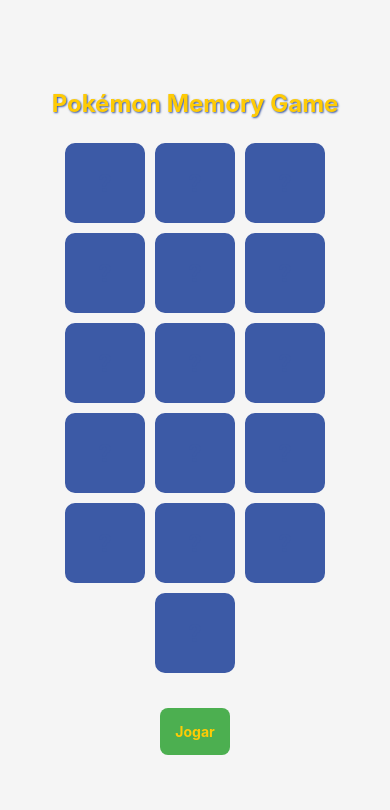
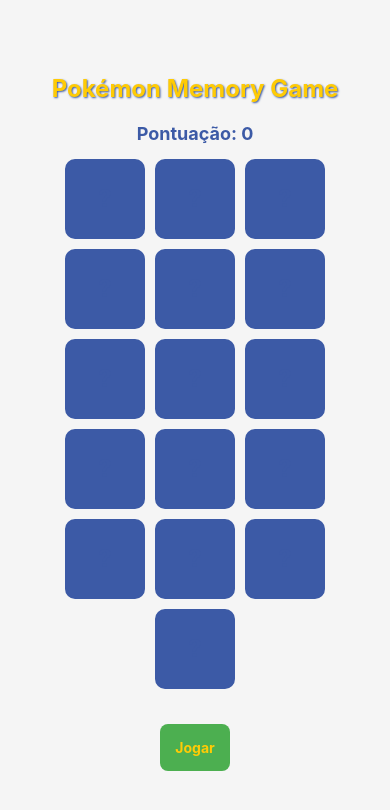
Before and after one commit to MuriloDeSouza/Jogo_da_Memoria, a React Native app in the folder JogodaMemoria/: screen / in a window 390 px wide. Shown: the top 810 px of the page. Built offline with nearby package versions, Linux system fonts and the light colour scheme.

Commit message:
colocando pontuação

```diff
--- a/JogodaMemoria/src/components/MemoryGame.js
+++ b/JogodaMemoria/src/components/MemoryGame.js
@@ -10,6 +10,7 @@ const MemoryGame = () => {
   const [disabled, setDisabled] = useState(true);
   const [gameStarted, setGameStarted] = useState(false);
   const [showingCards, setShowingCards] = useState(false);
+  const [score, setScore] = useState(0); // Estado para armazenar a pontuação
 
   useEffect(() => {
     prepareGame();
@@ -38,6 +39,7 @@ const MemoryGame = () => {
     setDisabled(true);
     setGameStarted(false);
     setShowingCards(false);
+    setScore(0); // Reseta a pontuação ao preparar novo jogo
   };
 
   const startGame = () => {
@@ -74,6 +76,8 @@ const MemoryGame = () => {
     const secondCard = cards.find(card => card.uniqueId === secondId);
 
     if (firstCard.pokemonId === secondCard.pokemonId) {
+      // Acertou o par: ganha 20 pontos
+      setScore(prevScore => prevScore + 20);
       const newSolved = [...solved, firstId, secondId];
       setSolved(newSolved);
 
@@ -81,7 +85,7 @@ const MemoryGame = () => {
       if (newSolved.length === cards.length && cards.length > 0) {
         Alert.alert(
           'Parabéns!',
-          'Você conseguiu achar todos os pares!',
+          `Você conseguiu achar todos os pares! Pontuação final: ${score + 20}`,
           [
             {
               text: 'OK',
@@ -96,6 +100,8 @@ const MemoryGame = () => {
 
       resetTurn();
     } else {
+      // Errou o par: perde 5 pontos (mas não fica negativo)
+      setScore(prevScore => Math.max(0, prevScore - 5));
       setTimeout(resetTurn, 1000);
     }
   };
@@ -109,8 +115,12 @@ const MemoryGame = () => {
     <View style={styles.container}>
       <Text style={styles.title}>Pokémon Memory Game</Text>
 
+        {/* Exibe a pontuação atual */}
+        <Text style={styles.score}>Pontuação: {score}</Text>
+
       <View style={styles.board}>
         {cards.map((card) => (
+
           <TouchableOpacity
             key={card.uniqueId}
             style={[
@@ -174,6 +184,12 @@ const styles = StyleSheet.create({
       textShadowOffset: { width: 1, height: 1 },
       textShadowRadius: 2,
     },
+    score: {
+      fontSize: 18,
+      fontWeight: 'bold',
+      marginBottom: 10,
+      color: '#3c5aa6',
+    },
     board: {
       flexDirection: 'row',
       flexWrap: 'wrap',
```
Lines whose indentation alone changed are shown as unchanged.
